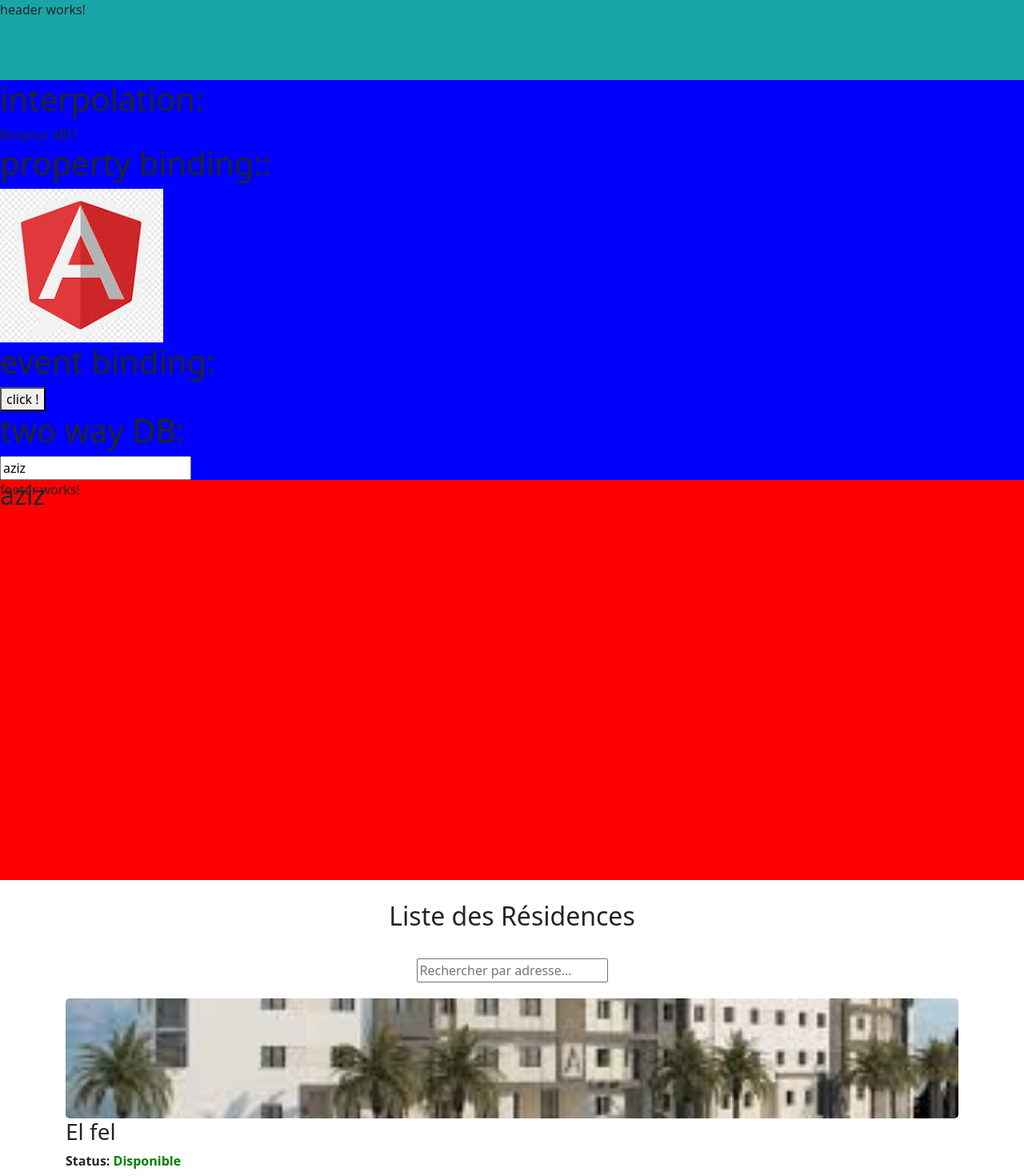
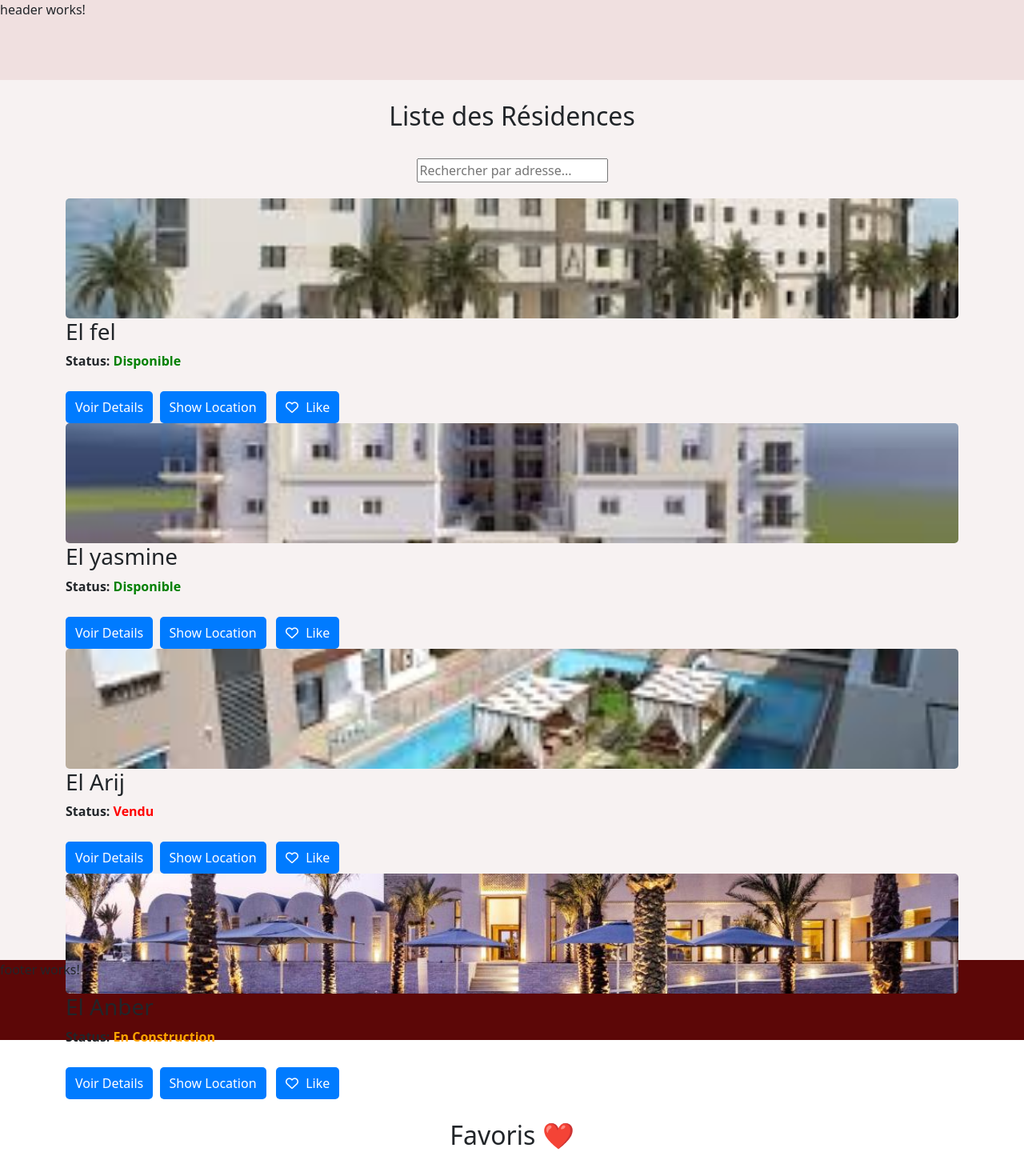
Before and after one commit to Azizo1230/atelier, an Angular app: page /residence in a window 1280 px wide. Before the commit this address led to /. Shown: the top 1470 px of the page at 80% size. Built offline with nearby package versions, Linux system fonts and the light colour scheme.

Commit message:
workshop 2 Semaine 4

```diff
--- a/src/app/app-routing.module.ts
+++ b/src/app/app-routing.module.ts
@@ -1,7 +1,16 @@
-import { NgModule } from '@angular/core';
+import { NgModule, Component } from '@angular/core';
 import { RouterModule, Routes } from '@angular/router';
-
-const routes: Routes = [];
+import { ResidencesComponent } from './residences/residences.component';
+import { HomeComponent } from './home/home.component';
+import { NotFoundComponent } from './not-found/not-found.component';
+import { ResidenceDetailsComponent } from './residences/residence-details/residence-details.component';
+const routes: Routes = [
+  {path:'',redirectTo:'/home',pathMatch:'full'},
+  {path:'residence',component:ResidencesComponent},
+  {path:'home',component:HomeComponent},
+  {path:'details/:id',component:ResidenceDetailsComponent},
+  {path:'**',component:NotFoundComponent}
+];
 
 @NgModule({
   imports: [RouterModule.forRoot(routes)],
--- a/src/app/app.component.html
+++ b/src/app/app.component.html
@@ -1,4 +1,3 @@
-<div style="height: 100px; background-color: rgb(25, 165, 165);"><app-header>header works</app-header></div>
-<div style="height: 500px; background-color: rgb(0, 0, 255);"><app-home>home works</app-home></div>
-<div style="height: 500px; background-color: rgb(255, 0, 0);"><app-footer>footer works</app-footer></div>
-<app-residences></app-residences>
+<div style="height: 100px; background-color: rgb(240, 224, 224);"><app-header></app-header></div>
+<div style="height: 1100px; background-color: rgb(247, 242, 242);"><router-outlet></router-outlet></div>
+<div style="height: 100px; background-color: rgb(92, 7, 7);"><app-footer></app-footer></div>
--- a/src/app/app.module.ts
+++ b/src/app/app.module.ts
@@ -9,6 +9,8 @@ import { FooterComponent } from './footer/footer.component';
 import { XyzComponent } from './xyz/xyz.component';
 import { FormsModule } from '@angular/forms';
 import { ResidencesComponent } from './residences/residences.component';
+import { ResidenceDetailsComponent } from './residences/residence-details/residence-details.component';
+import { NotFoundComponent } from './not-found/not-found.component';
 
 
 @NgModule({
@@ -18,7 +20,9 @@ import { ResidencesComponent } from './residences/residences.component';
     HomeComponent,
     FooterComponent,
     XyzComponent,
-    ResidencesComponent
+    ResidencesComponent,
+    ResidenceDetailsComponent,
+    NotFoundComponent
   ],
   imports: [
     BrowserModule,
--- /dev/null
+++ b/src/app/not-found/not-found.component.html
@@ -0,0 +1 @@
+<img src="https://cdn.dribbble.com/userupload/24450589/file/original-7a69eb5b87401ce59325c3291535aebc.gif" alt="404" class="img-fluid">
--- /dev/null
+++ b/src/app/residences/residence-details/residence-details.component.html
@@ -0,0 +1 @@
+<p>residence-details works!</p>
--- /dev/null
+++ b/src/app/residences/residence-details/residence-details.component.ts
@@ -0,0 +1,19 @@
+import { Component, OnInit } from '@angular/core';
+import {ActivatedRoute} from '@angular/router';
+@Component({
+  selector: 'app-residence-details',
+  templateUrl: './residence-details.component.html',
+  styleUrls: ['./residence-details.component.css']
+})
+export class ResidenceDetailsComponent implements OnInit {
+  id!: number;
+  constructor(private ar: ActivatedRoute) {}
+  ngOnInit() {
+    //this.id = this.ar.snapshot.params['id'];
+    //console.log(this.id);
+    this.ar.params.subscribe(params => {
+      this.id = params['id'];
+      console.log(this.id);
+    });
+    }
+   }
--- a/src/app/residences/residences.component.html
+++ b/src/app/residences/residences.component.html
@@ -14,7 +14,7 @@
           {{ residence.status }}
         </span>
       </p>
-
+      <button class="btn-btn" [routerLink]="['/details',residence.id]">Voir Details</button>&nbsp;
       <button (click)="showLocation(residence)">Show Location</button>
 &nbsp;
       <button (click)="toggleFavorite(residence)">
```
Also changed, not shown: src/app/not-found/not-found.component.ts (added, +10 -0 lines), src/app/not-found/not-found.component.css (added), src/app/residences/residence-details/residence-details.component.css (added), 2 other files (tests, documents, lock files or other folders).
